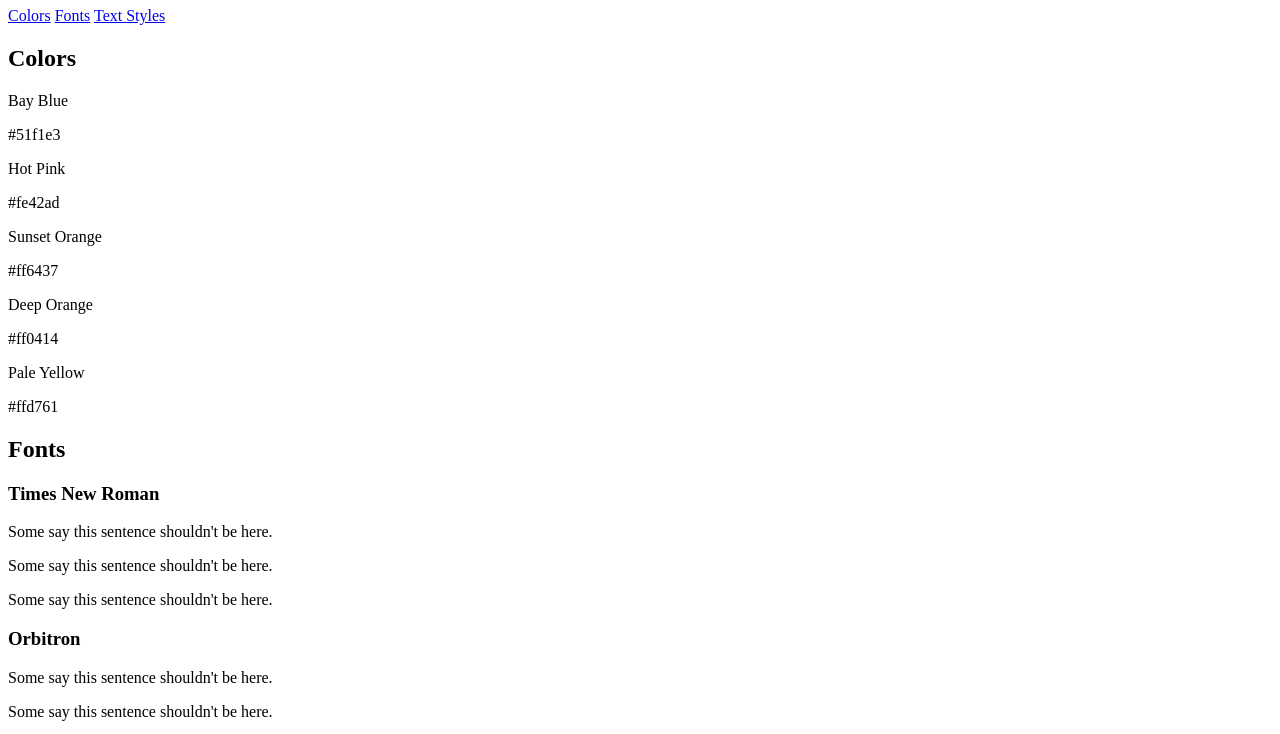
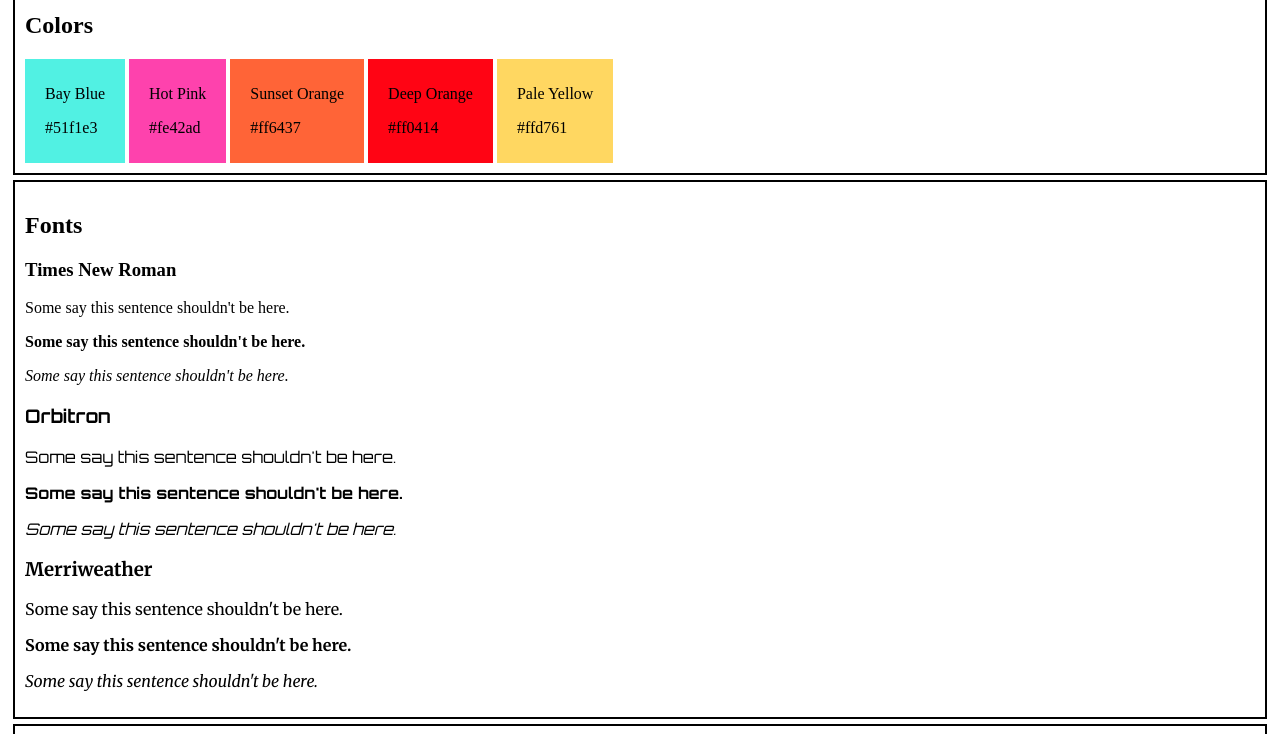
Before and after one commit to CommonHouseDog/CommonHouseDog.github.io, a plain HTML site: page index.html in a window 1280 px wide. Shown: the part 73-807 px from the top of the page. Drawn offline with Linux system fonts and the light colour scheme.

Commit message:
Update index.html
Changed the link for the stylesheet to work correctly

```diff
--- a/index.html
+++ b/index.html
@@ -2,7 +2,7 @@
 <html lang="en">
   <head>
     <title>Basic HTML5 Boilerplate</title>
-    <link rel="stylesheet" href="Resources\css\styles.css">
+    <link rel="stylesheet" href="styles.css">
     <link rel="preconnect" href="https://fonts.googleapis.com">
     <link rel="preconnect" href="https://fonts.gstatic.com" crossorigin>
     <link href="https://fonts.googleapis.com/css2?family=Merriweather:ital,wght@0,300;0,400;0,700;0,900;1,300;1,400;1,700;1,900&family=Orbitron:wght@400..900&display=swap" rel="stylesheet">
```
